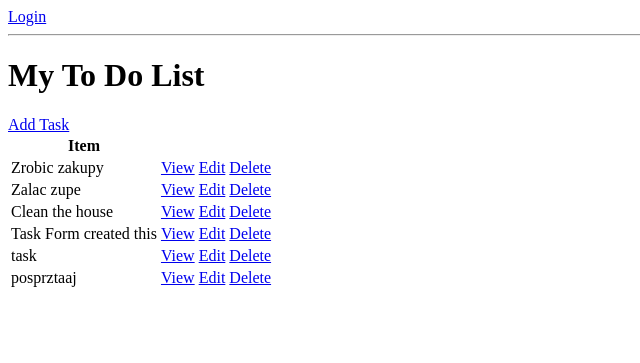
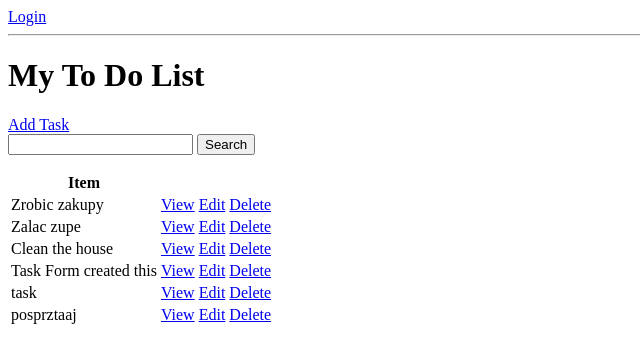
Before and after one commit to rabarbarra/to-do-list, a Django app: template base/templates/base/task_list.html in a window 1280 px wide. Shown: the top 363 px of the page, without its empty margins (0-640 px from the left). Run offline with Django 4.2, Linux system fonts and the light colour scheme; the template is opened without the code that fills it: values that come from a table or form of the project are taken from there, others are empty; data comes from the database, SQL or seed files in the repository; both versions use the stored data as it was after the commit; parts of the project's set-up code (start-up, migrations or seed data) failed here and were passed over.

Commit message:
Added a search bar

```diff
--- a/base/templates/base/task_list.html
+++ b/base/templates/base/task_list.html
@@ -10,6 +10,14 @@
 <h1>My To Do List</h1>
 
 <a href="{% url 'task-create' %}">Add Task</a>
+
+
+<form method="GET">
+    <input type='text' name='search-area' value="{{search_input}}">
+    <input type='submit' value='Search'>
+
+</form>
+
 
 <table>
     <tr>
--- a/base/views.py
+++ b/base/views.py
@@ -45,6 +45,12 @@ class TaskList(LoginRequiredMixin, ListView):
         context = super().get_context_data(**kwargs)
         context['tasks'] = context['tasks'].filter(user=self.request.user)
         context['count'] = context['tasks'].filter(complete=False).count()
+
+        search_input = self.request.GET.get('search-area') or ''
+        if search_input:
+            context['tasks'] = context['tasks'].filter(title__startswith=search_input)
+            context['search_input'] = search_input
+
         return context
 
 
```
Also changed, not shown: db.sqlite3.
